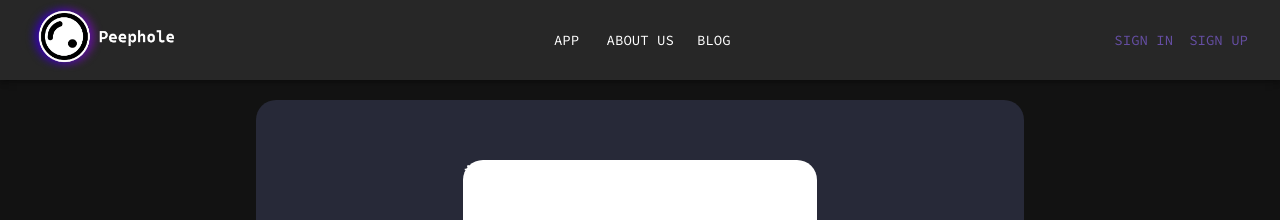
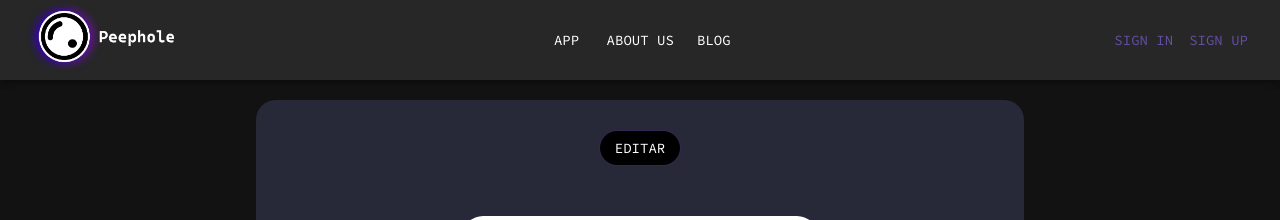
Before and after one commit to PeepholeApp/NFSD_APP_FRONTEND, a React (Vite) app: page /user/1 in a window 1280 px wide. Shown: the top 220 px of the page. Built offline with nearby package versions, Linux system fonts and the light colour scheme; no server answers.

Commit message:
added button

```diff
--- a/src/pages/UserDetails/UserDetails.jsx
+++ b/src/pages/UserDetails/UserDetails.jsx
@@ -5,6 +5,7 @@ import { useNavigate, useParams } from "react-router-dom";
 import ProfileInterests from "../../components/ProfileInterests/ProfileInterests";
 import ProfileLanguages from "../../components/ProfileLanguages/ProfileLanguages";
 import "./UserDetails.css";
+import { ButtonDark } from "../../components/Button";
 
 const UserDetails = () => {
   const { userId } = useParams();
@@ -37,6 +38,7 @@ const UserDetails = () => {
     <>
       <div className="flexContainer">
         <div className="backgroundContainer userContainer">
+          <ButtonDark>Editar</ButtonDark>
           <div className="title">
             {user.name} {user.last_name}
           </div>
```
